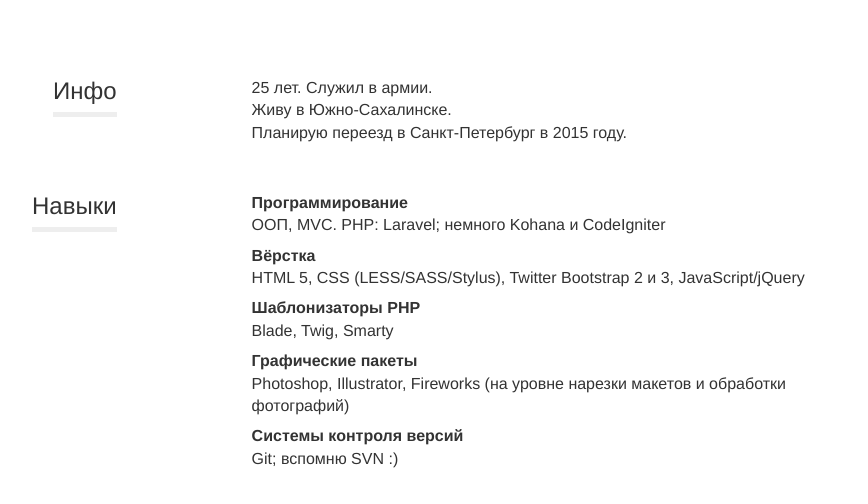
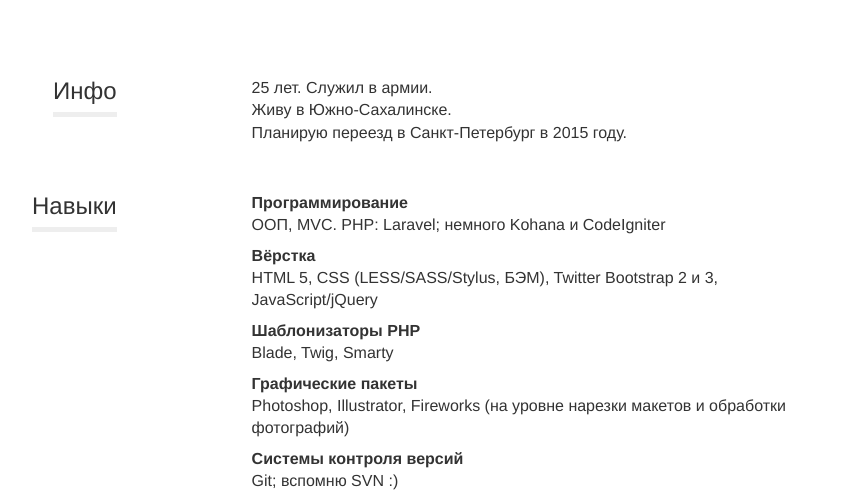
Before and after one commit to franzose/franzose.github.io, a plain HTML site: page index.html in a window 1280 px wide. Shown: the part 397-901 px from the top of the page, without its empty margins (153-1021 px from the left). Drawn offline with Linux system fonts and the light colour scheme.

Commit message:
added BEM skill

```diff
--- a/index.html
+++ b/index.html
@@ -38,7 +38,7 @@
                         <dt>Программирование</dt>
                         <dd>ООП, MVC. PHP: Laravel; немного Kohana и CodeIgniter</dd>
                         <dt>Вёрстка</dt>
-                        <dd>HTML 5, CSS (LESS/SASS/Stylus), Twitter Bootstrap&nbsp;2&nbsp;и&nbsp;3, JavaScript/jQuery</dd>
+                        <dd>HTML 5, CSS (LESS/SASS/Stylus, БЭМ), Twitter Bootstrap&nbsp;2&nbsp;и&nbsp;3, JavaScript/jQuery</dd>
                         <dt>Шаблонизаторы PHP</dt>
                         <dd>Blade, Twig, Smarty</dd>
                         <dt>Графические пакеты</dt>
```
